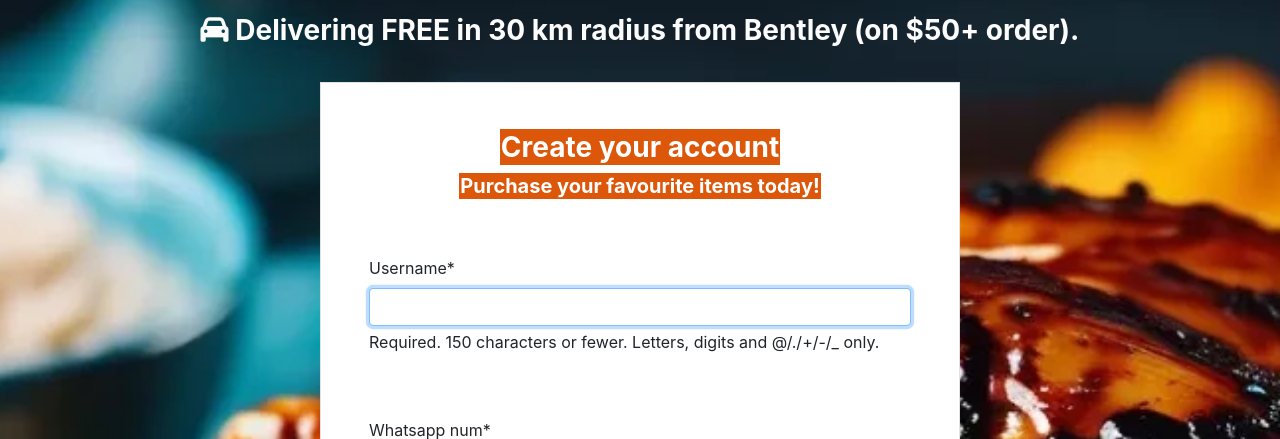
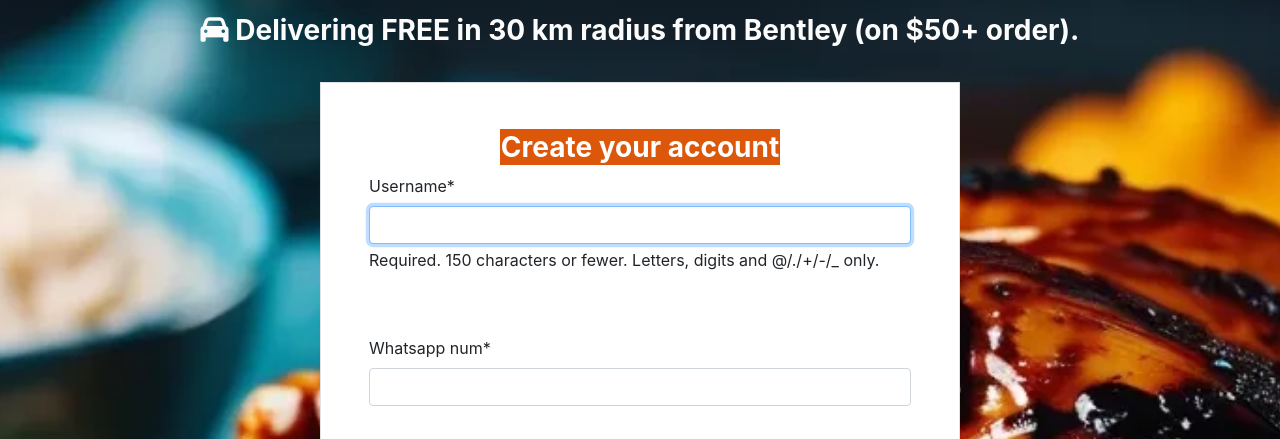
Before and after one commit to farazahmad204/Local_changes_kararaEats, a Django app: page /register/ in a window 1280 px wide. Shown: the part 82-521 px from the top of the page. Run offline with Django 5.2, Linux system fonts and the light colour scheme; some libraries are stand-ins or nearby versions.

Commit message:
remove additional line from Registration form
Remove additional line from Registration form

```diff
--- a/templates/accounts/register.html
+++ b/templates/accounts/register.html
@@ -12,12 +12,6 @@
   <div class="container bg-white shadow-md p-5 form-layout w-50 w-70-sm border">
 
     <h3 class="text-center animated slideInUp"> <span class="MainHeadline">Create your account</span> </h3>
-
-    <h5 class="text-center animated slideInUp"> <span class="MainHeadline">Purchase your favourite items today!</span> </h5>
-
-
-    <br>
-    <br>
 
     <form method="POST" autocomplete="off" class="animated fadeInUp">
 
```
